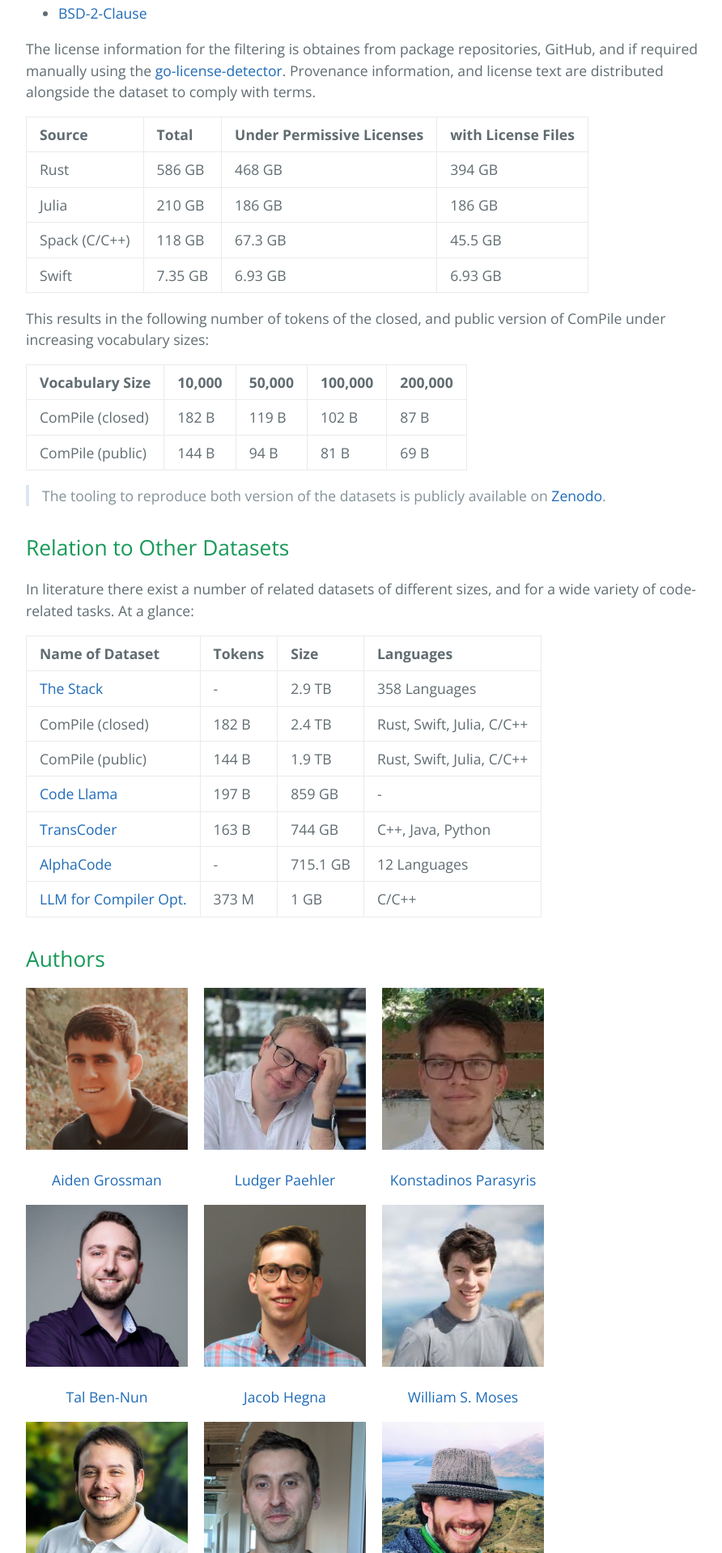
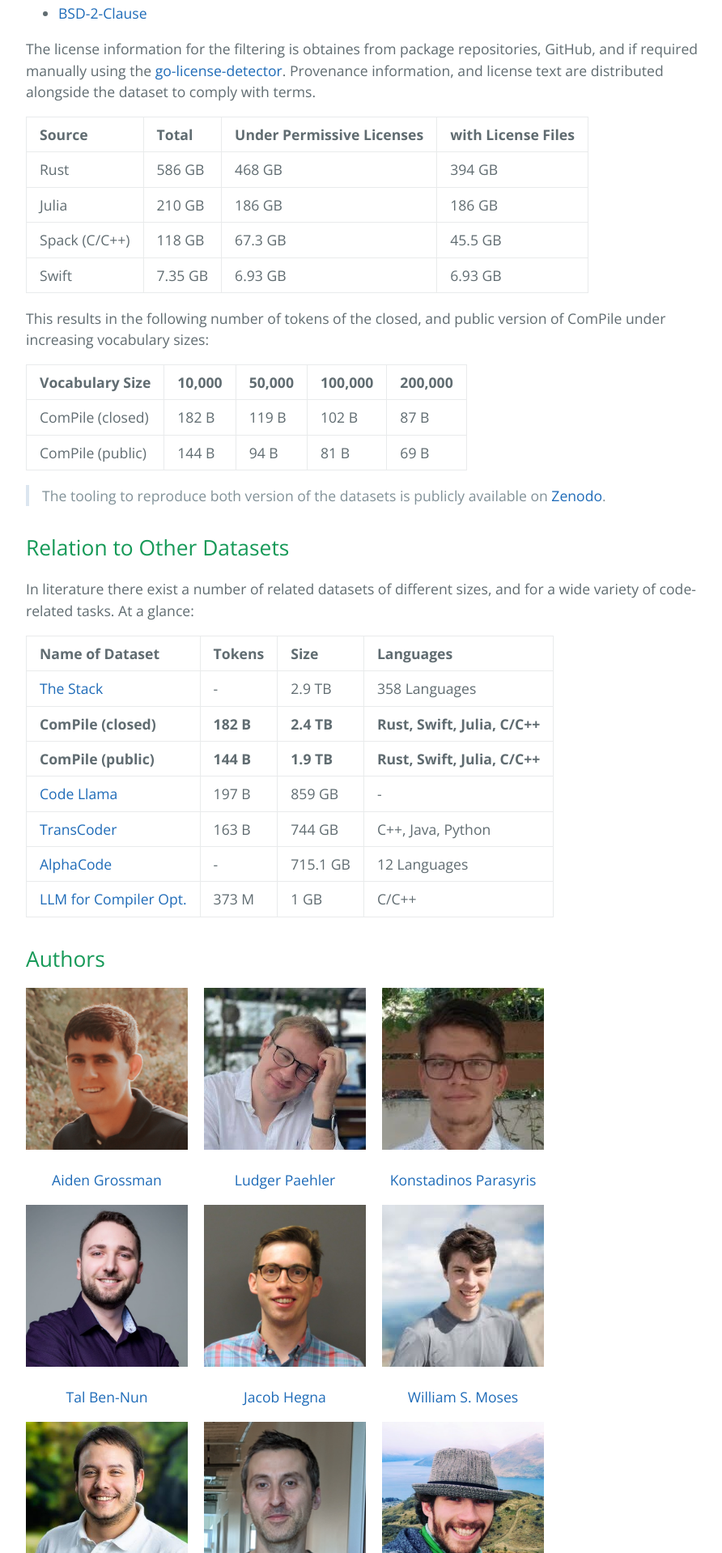
Before and after one commit to llvm-ml/ComPile, a Jekyll site: the page built from index.md, in a window 1280 px wide. Shown: the part 1846-3764 px from the top of the page at 81% size, without its empty margins (192-1084 px from the left). Built offline with Jekyll 4.4.1, drawn with Linux system fonts in a browser that asks for light colours.

```diff
--- a/index.md
+++ b/index.md
@@ -65,8 +65,8 @@ In literature there exist a number of related datasets of different sizes, and f
 | Name of Dataset  | Tokens          | Size | Languages |
 |:-------------|:------------------|:------|:---------|
 | [The Stack](https://arxiv.org/abs/2211.15533) | - | 2.9 TB | 358 Languages |
-| ComPile (closed) | 182 B   | 2.4 TB | Rust, Swift, Julia, C/C++ |
-| ComPile (public) | 144 B    | 1.9 TB | Rust, Swift, Julia, C/C++ |
+| **ComPile (closed)** | **182 B**   | **2.4 TB** | **Rust, Swift, Julia, C/C++** |
+| **ComPile (public)** | **144 B** | **1.9 TB** | **Rust, Swift, Julia, C/C++** |
 | [Code Llama](https://arxiv.org/abs/2308.12950) | 197 B | 859 GB | - |
 | [TransCoder](https://arxiv.org/abs/2006.03511) | 163 B | 744 GB | C++, Java, Python |
 | [AlphaCode](https://arxiv.org/abs/2203.07814) | - | 715.1 GB | 12 Languages |
```
